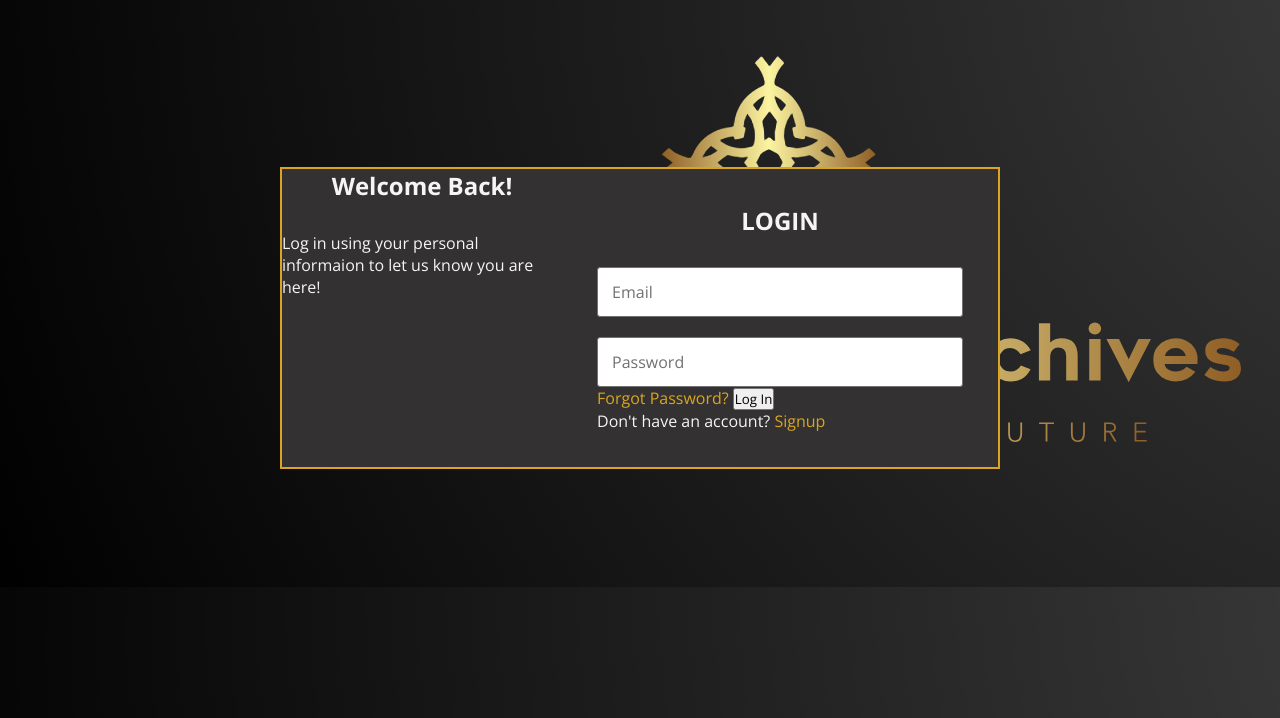
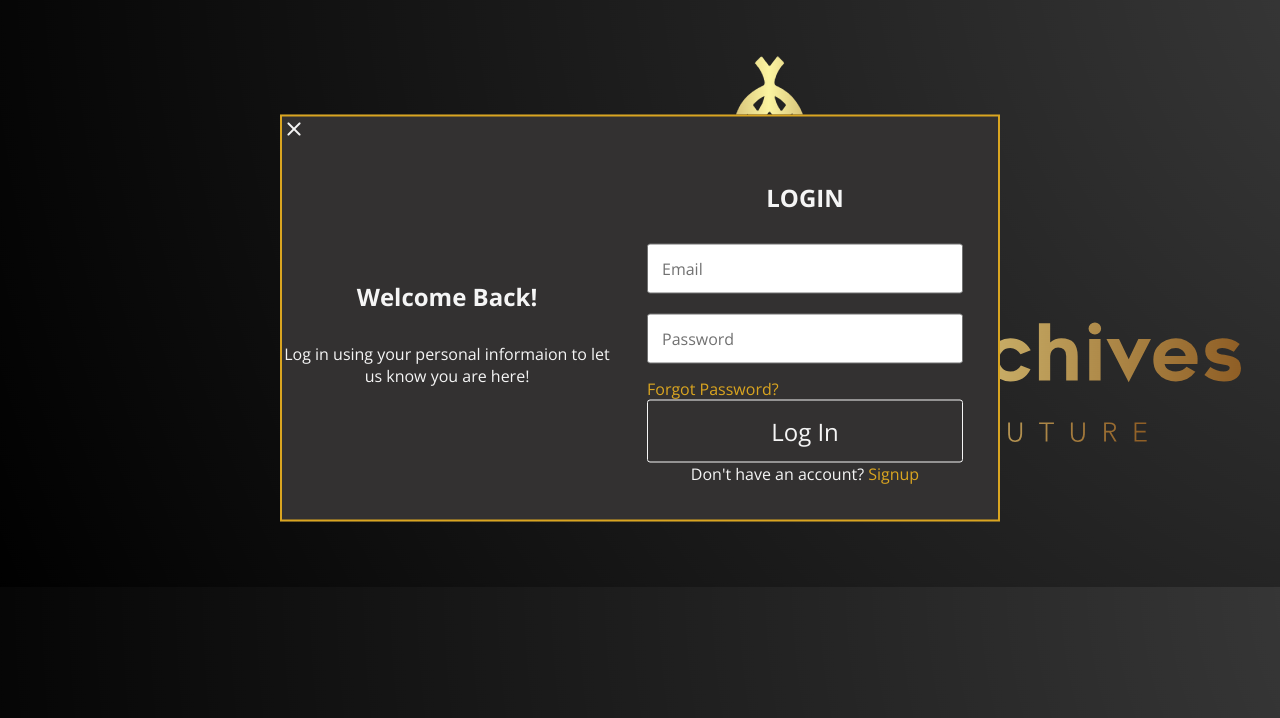
Before and after one commit to Caleb-A-B/The-Archives, a plain HTML site: page index.html in a window 1280 px wide. Shown: the part 82-800 px from the top of the page. Drawn offline with nearby package versions, Linux system fonts and the light colour scheme.

Commit message:
set up css for wording in popup

```diff
--- a/assets/style.css
+++ b/assets/style.css
@@ -71,11 +71,20 @@ body{
     border:2px solid goldenrod;
     transform: translate(-50%, -50%);
 }
+.form-popup .close-btn{
+
+}
 .form-popup .form-box{
     display: flex;
 }
 .form-box .form-details{
     max-width: 330px;
+    width: 100%;
+    display: flex;
+    text-align: center;
+    flex-direction: column;
+    align-items: center;
+    justify-content: center;
 }
 .form-box h2 {
     text-align: center;
@@ -129,3 +138,28 @@ form .input-field label {
     color: whitesmoke;
     text-decoration: underline;
 }
+.form-box .forgot-pass{
+    display: inline-flex;
+    margin-top: 14px;
+    font-size: 1.0rem;
+}
+form button {
+    width: 100%;
+    outline:none;
+    border: none;
+    font-size: 1.5rem;
+    font-weight: 400;
+    padding: 14px 0;
+    border-radius: 3px;
+    background: rgb(51,49, 49);
+    color: whitesmoke;
+    cursor: pointer;
+    border: 1px solid;
+    transition: 0.2 ease;
+}
+form button:hover{
+    background: rgb(139, 106, 22);
+}
+.form-box .bottom-link{
+    text-align: center;
+}
--- a/index.html
+++ b/index.html
@@ -25,6 +25,7 @@
     </header>
     <!-- popups (hopefully) -->
     <div class="form-popup">
+        <span class="close-btn material-symbols-rounded">close</span>
         <div class="form-box">
             <div class="form-details">
                 <h2>Welcome Back!</h2>
@@ -45,7 +46,7 @@
                     <button type="submit">Log In</button>
 
                 </form>
-                <div class="buttom-link">
+                <div class="bottom-link">
                         Don't have an account?
                         <a href="#">Signup</a>
                     </div>
```
